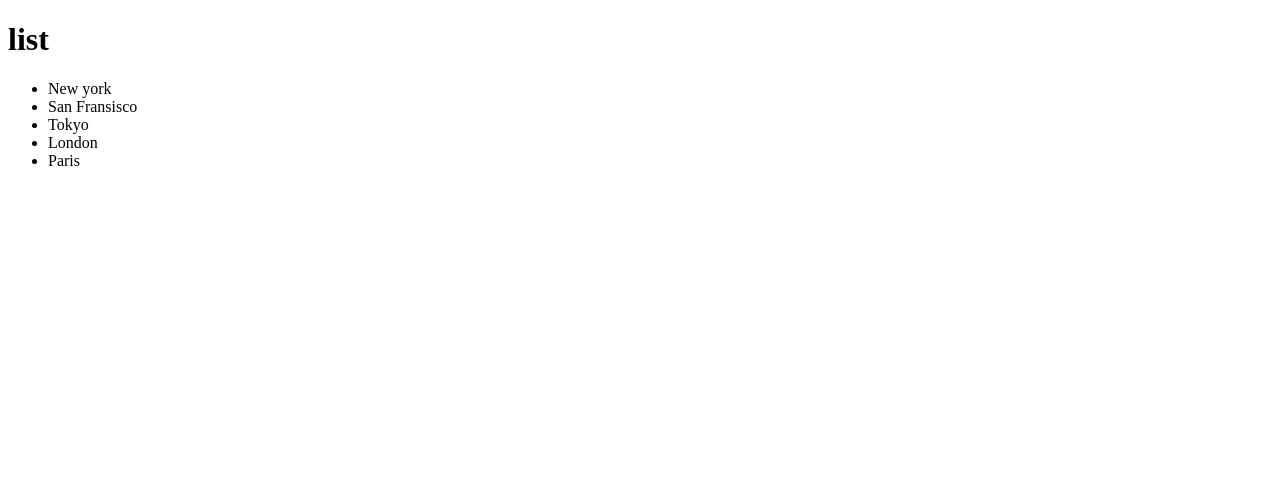
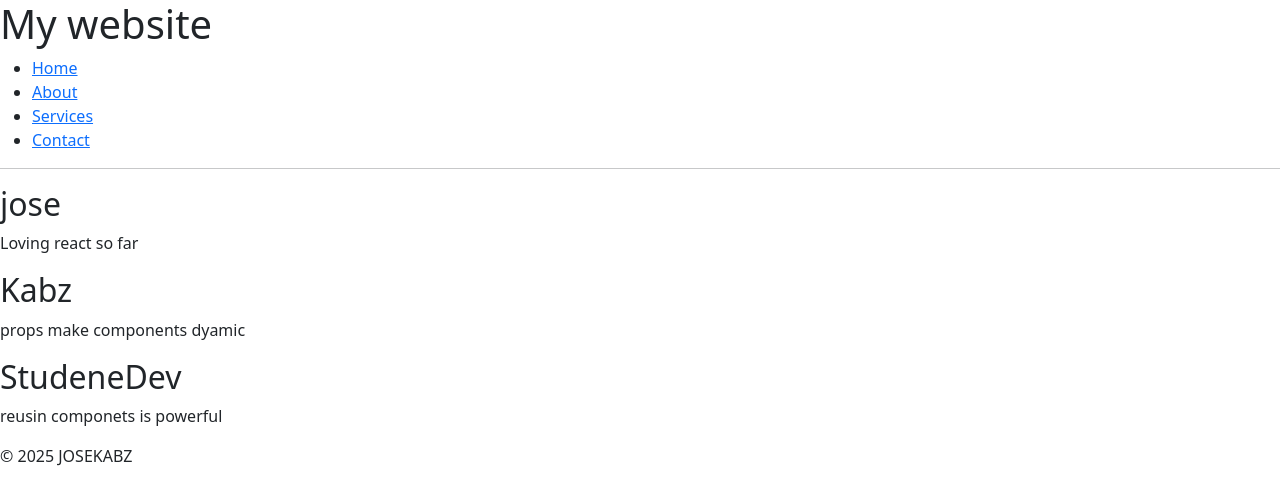
Before and after one commit to Kabzjose/Intro-to-react, a React app: page / in a window 1280 px wide. Shown: the top 504 px of the page. Built offline with nearby package versions, Linux system fonts and the light colour scheme; the HTML template or start-up script is replaced by a standard one.

Commit message:
Added more components

```diff
--- a/package.json
+++ b/package.json
@@ -10,6 +10,9 @@
     "preview": "vite preview"
   },
   "dependencies": {
+    "boostrap": "^2.0.0",
+    "bootstrap": "^5.3.8",
+    "bootstrap-icons": "^1.13.1",
     "react": "^19.1.1",
     "react-dom": "^19.1.1"
   },
--- /dev/null
+++ b/src/App.jsx
@@ -0,0 +1,21 @@
+
+import Header from "./Header";
+//import Card from "./card";
+import Footer from "./footer";
+import Student from "./student";
+function App(){
+  return (
+    <><>
+    <Header/>
+    <Student name="jose" message="Loving react so far"/>
+    <Student name="Kabz" message="props make components dyamic"/>
+    <Student name="StudeneDev" message="reusin componets is powerful"/>
+  <Footer/>
+  </></>
+  )
+}
+
+
+
+
+export default App;
--- a/src/App.tsx
+++ /dev/null
@@ -1,6 +0,0 @@
-import ListGroup from "./ListGroup";
-
-function App(){
-  return <div><ListGroup/></div>
-}
-export default App;
--- /dev/null
+++ b/src/Header.tsx
@@ -0,0 +1,19 @@
+function Header(){
+ return(
+    <header>
+        <h1>My website</h1>
+        <nav>
+            <ul>
+
+                <li><a href="#">Home </a></li>
+                <li><a href="#">About </a></li>
+                <li><a href="#">Services </a></li>
+                <li><a href="#">Contact </a></li>
+            </ul>
+        </nav>
+        <hr />
+    </header>
+ )
+}
+
+export default Header
--- a/src/ListGroup.tsx
+++ /dev/null
@@ -1,18 +0,0 @@
-
-
-function ListGroup(){
-    const items=[
-        'New york','San Fransisco','Tokyo','London','Paris'
-    ]
-
-    return(
-        <><>
-            <h1>list</h1>
-            <ul className="list-group">
-                {items.map(item => <li key={item} onClick={()=> console.log(item)}>{item}</li>)}
-            </ul>
-        </></>
-    )
-}
-
-export default ListGroup;
--- /dev/null
+++ b/src/card.tsx
@@ -0,0 +1,11 @@
+import profilePic from "./assets/Gemini_Generated_Image_6va0eo6va0eo6va0.jpeg";
+function Card(){
+    return(
+        <div className="card">
+            <img className="image-card" src={profilePic} alt="profile picture" />
+            <h2 className="card-title">Jose kabz</h2>
+            <p className="text">A Software Engineer</p>
+        </div>
+    )
+}
+export default Card;
--- /dev/null
+++ b/src/footer.tsx
@@ -0,0 +1,8 @@
+function Footer(){
+    return(
+        <footer>
+            <p>&copy; {new Date().getFullYear()} JOSEKABZ</p>
+        </footer>
+    )
+}
+export default Footer;
--- /dev/null
+++ b/src/index.css
@@ -0,0 +1,26 @@
+.card{
+    border: ipx solid hsl(0, 9%, 89%);
+    border-radius: 10px;
+    padding: 30px;
+    margin: 10px;
+    text-align: center;
+    display: inline-block;
+    max-width: 250px;
+    box-shadow: 5px 5px 15px #3a21211a;
+
+}
+.card .image-card{
+    width: 300px;
+    height: 300px;
+    border-radius: 50%;
+    margin-bottom: 10px;
+    display: flex;
+}
+.card .card-title{
+    font-size: 1.5rem;
+    margin-bottom: 0px;
+
+}
+.text{
+    font-family: 'Courier New', Courier, monospace;
+}
--- a/src/main.tsx
+++ b/src/main.tsx
@@ -1,7 +1,8 @@
 import { StrictMode } from 'react'
 import { createRoot } from 'react-dom/client'
-
-import App from './App.tsx'
+import "bootstrap/dist/css/bootstrap.min.css";
+import './index.css'
+import App from './App.jsx'
 
 createRoot(document.getElementById('root')!).render(
   <StrictMode>
--- /dev/null
+++ b/src/student.jsx
@@ -0,0 +1,10 @@
+function Student({name,message}){
+
+    return(
+       <div>
+        <h2>{name}</h2>
+        <p>{message}</p>
+       </div>
+    )
+}
+export default Student;
```
Also changed, not shown: src/message.tsx (deleted, +0 -8 lines), src/App.js (added), src/assets/Gemini_Generated_Image_6va0eo6va0eo6va0.jpeg (added), 1 other file (tests, documents, lock files or other folders).
